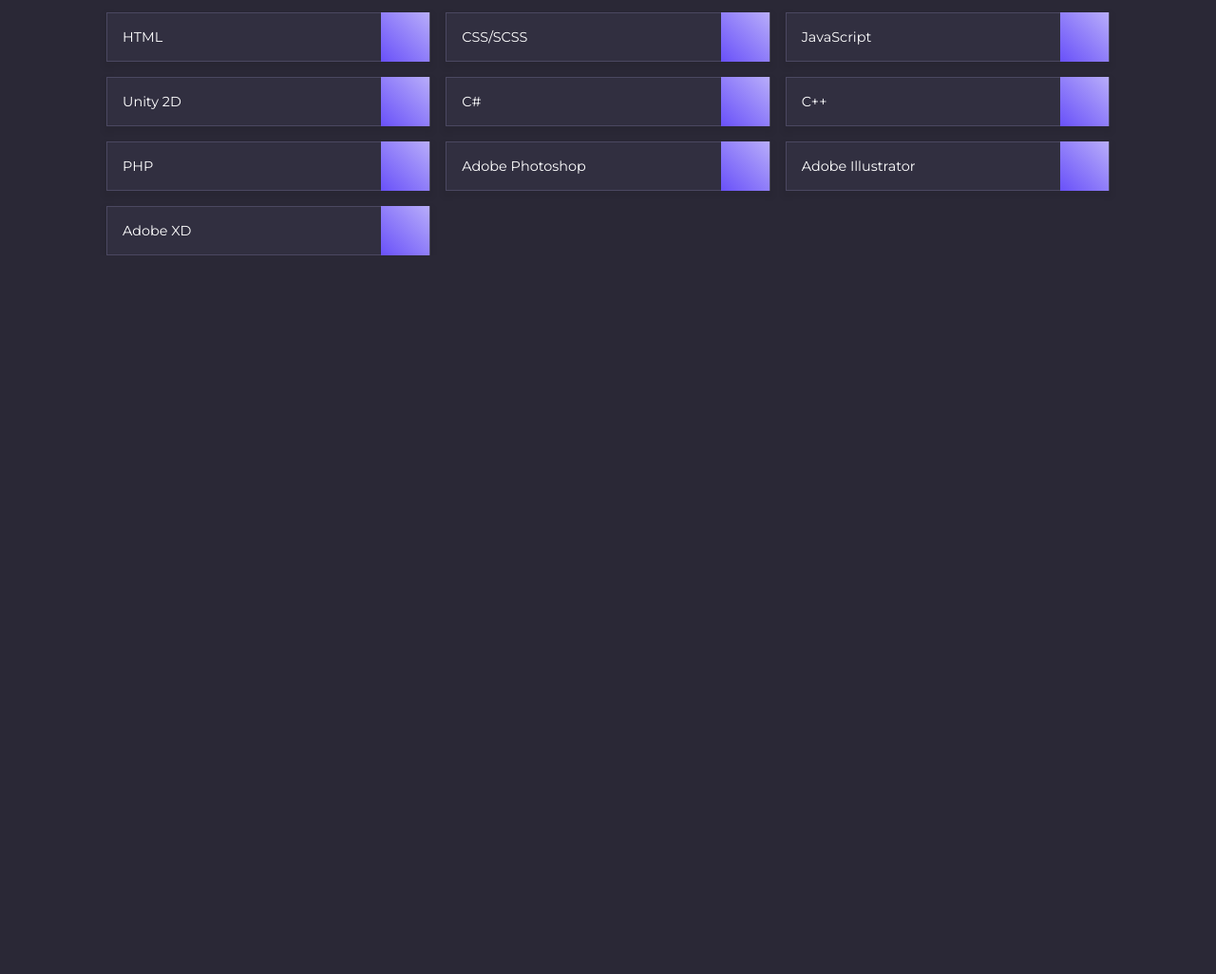
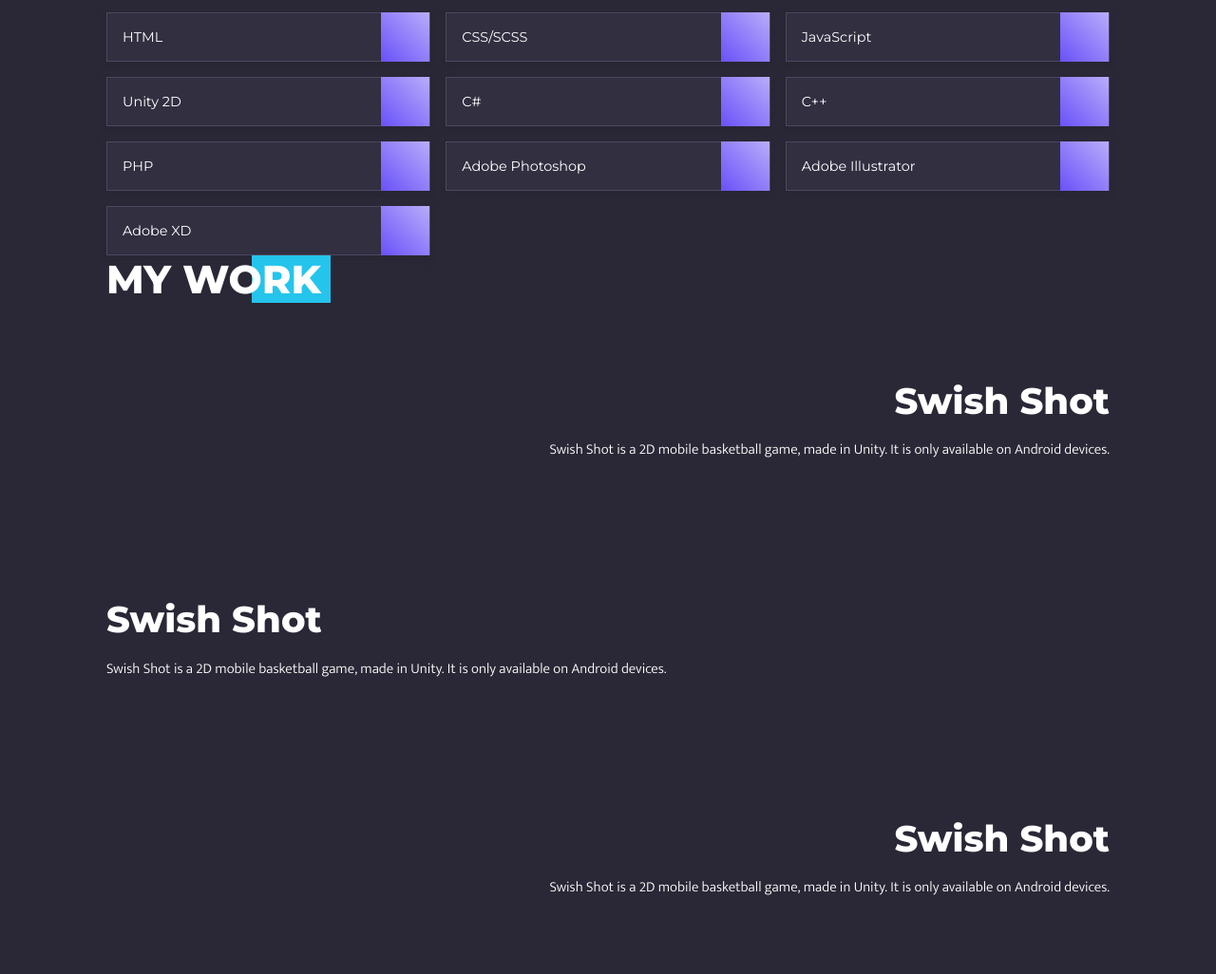
Before and after one commit to Szaroslav/my-portfolio, a website built with webpack: page src/template.html in a window 1280 px wide. Shown: the part 1251-2277 px from the top of the page at 95% size. Before the commit the page ends 1520 px from the top, so only its background shows below. Built offline with nearby package versions, Linux system fonts and the light colour scheme; what parallax-js would draw is missing.

Commit message:
Update my work section

```diff
--- /dev/null
+++ b/src/scss/_my-work.scss
@@ -0,0 +1,92 @@
+@use 'colors';
+@use 'fonts';
+@use 'responsive';
+
+.portfolio__my-work {
+    .my-work__projects,
+    .project__tags {
+        margin: 0;
+        padding: 0;
+        list-style-type: none;
+    }
+
+    .project__wrapper {
+        position: relative;
+    }
+
+    .my-work__project {
+        padding: 64px 0;
+        position: relative;
+        text-align: right;
+        background-image: url('../assets/work-gallery/swish-shot.jpg');
+        background-size: cover;
+        background-position: center;
+        background-repeat: no-repeat;
+
+        &:nth-child(2n) {
+            text-align: left;
+        }
+
+        &::before {
+            content: '';
+            display: block;
+            width: 100%;
+            height: 100%;
+            background-color: colors.$main-dark;
+            position: absolute;
+            top: 0;
+            left: 0;
+            visibility: visible;
+            opacity: 1;
+            transition: opacity 0.3s ease;
+        }
+
+        &:hover::before {
+            opacity: 0.35;
+        }
+    }
+
+    .project__title {
+        font-family: fonts.$main-font;
+        font-weight: 800;
+        @include responsive.f-font-size(30px, 44px);
+    }
+
+    .project__description {
+        font-family: fonts.$secondary-font;
+        font-weight: 300;
+        @include responsive.f-font-size(14px, 16px);
+    }
+
+    .project__tags {
+        display: flex;
+        position: absolute;
+        top: 0;
+        left: 0;
+
+        .project__tag {
+            margin-right: 8px;
+            padding: 8px;
+            background-color: colors.$turquoise-dark;
+
+            &:last-child {
+                margin-right: 0;
+            }
+        }
+    }
+
+    @media screen and (max-width: 768px) {
+        .my-work__project {
+            padding: 128px 0;
+
+            &,
+            &:nth-child(2n) {
+                text-align: center;
+            }
+
+            &::before {
+                opacity: 0.35;
+            }
+        }
+    }
+}
--- a/src/scss/_portfolio.scss
+++ b/src/scss/_portfolio.scss
@@ -17,6 +17,7 @@
     z-index: 1;
     cursor: default;
     text-transform: uppercase;
+    backface-visibility: hidden;
 
     &::after {
         content: '';
--- a/src/scss/index.scss
+++ b/src/scss/index.scss
@@ -8,3 +8,4 @@
 @use 'navigation';
 @use 'about';
 @use 'skills';
+@use 'my-work';
--- a/src/template.html
+++ b/src/template.html
@@ -145,6 +145,50 @@
                 <li class="skills__skill">Adobe XD</li>
             </ul>
         </div>
+
+        <div class="portfolio__my-work">
+            <div class="container">
+                <h2 class="portfolio-heading portfolio-heading--turquoise">My work</h2>
+            </div>
+            <ul class="my-work__projects">
+                <li class="my-work__project">
+                    <div class="project__wrapper container">
+                        <h4 class="project__title">Swish Shot</h4>
+                        <p class="project__description">Swish Shot is a 2D mobile basketball game, made in Unity. It is only available on Android devices.</p>
+                        <!-- <ul class="project__tags">
+                            <li class="project__tag">Unity2D</li>
+                            <li class="project__tag">C#</li>
+                            <li class="project__tag">Adobe Illustrator</li>
+                            <li class="project__tag">Adobe Photoshop</li>
+                        </ul> -->
+                    </div>
+                </li>
+                <li class="my-work__project">
+                    <div class="project__wrapper container">
+                        <h4 class="project__title">Swish Shot</h4>
+                        <p class="project__description">Swish Shot is a 2D mobile basketball game, made in Unity. It is only available on Android devices.</p>
+                        <!-- <ul class="project__tags">
+                            <li class="project__tag">Unity2D</li>
+                            <li class="project__tag">C#</li>
+                            <li class="project__tag">Adobe Illustrator</li>
+                            <li class="project__tag">Adobe Photoshop</li>
+                        </ul> -->
+                    </div>
+                </li>
+                <li class="my-work__project">
+                    <div class="project__wrapper container">
+                        <h4 class="project__title">Swish Shot</h4>
+                        <p class="project__description">Swish Shot is a 2D mobile basketball game, made in Unity. It is only available on Android devices.</p>
+                        <!-- <ul class="project__tags">
+                            <li class="project__tag">Unity2D</li>
+                            <li class="project__tag">C#</li>
+                            <li class="project__tag">Adobe Illustrator</li>
+                            <li class="project__tag">Adobe Photoshop</li>
+                        </ul> -->
+                    </div>
+                </li>
+            </ul>
+        </div>
     </main>
     </body>
 </html>
```
Also changed, not shown: dist/3dc3ad869096e4d18b1f.jpg (added), dist/index.html, dist/main.css, src/assets/work-gallery/swish-shot.jpg (added).
